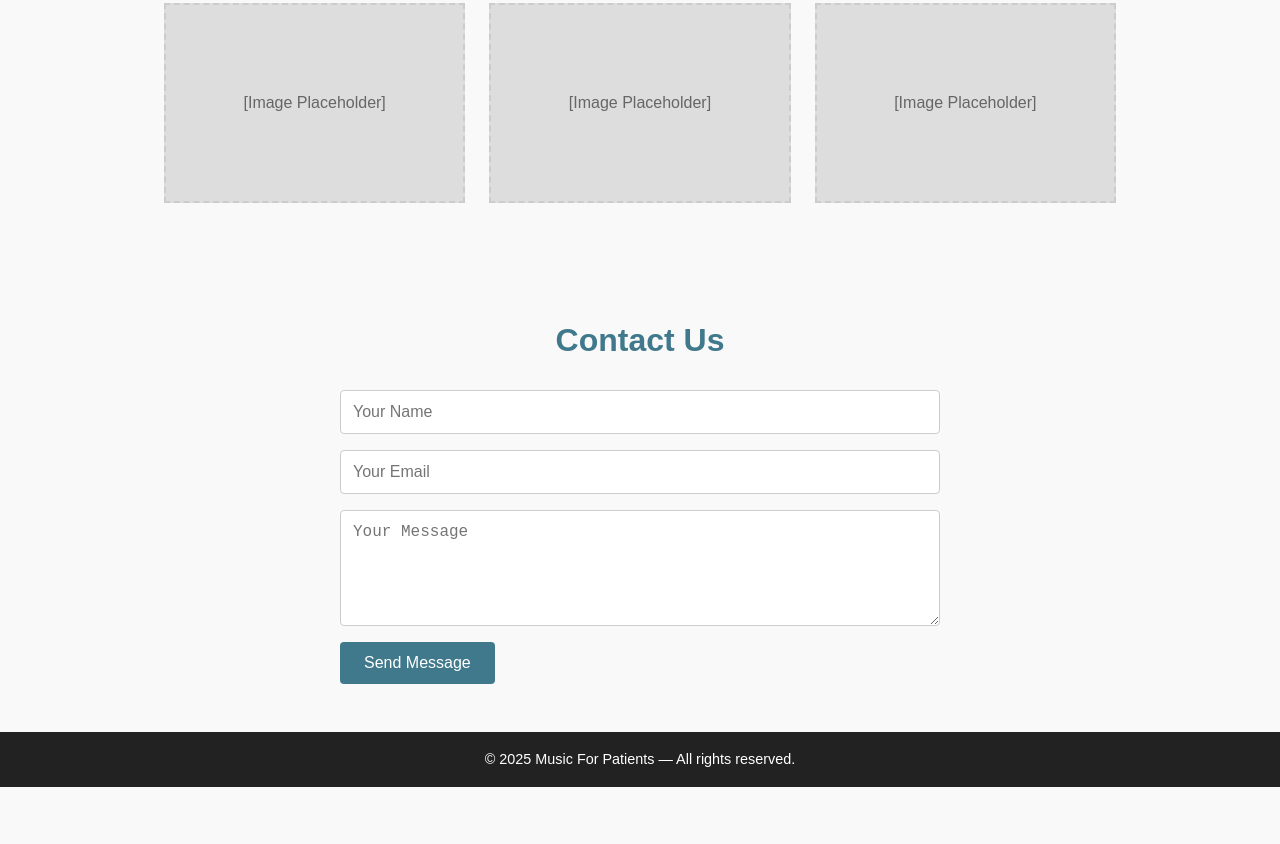
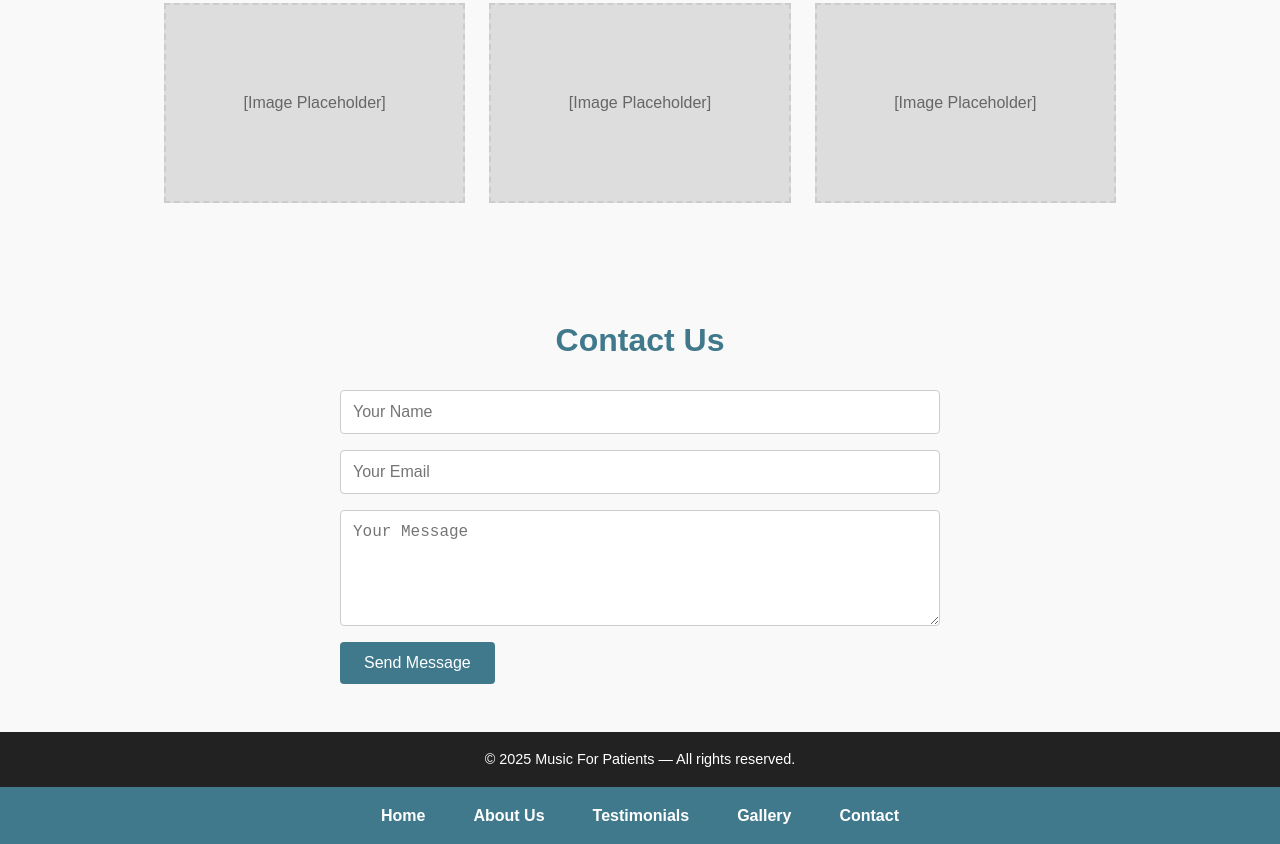
Before and after one commit to dahun1/musicforpatients.github.io, a plain HTML site: page index.html in a window 1280 px wide. Shown: the part 1424-2268 px from the top of the page. Before the commit the page ends 2211 px from the top, so only its background shows below. Drawn offline with Linux system fonts and the light colour scheme.

Commit message:
Update index.html

```diff
--- a/index.html
+++ b/index.html
@@ -285,3 +285,21 @@
 
 </body>
 </html>
+
+<nav>
+  <div class="navbar">
+    <ul>
+      <li><a href="#home">Home</a></li>
+      <li class="dropdown">
+        <a href="#about">About Us</a>
+        <div class="dropdown-content">
+          <a href="mission.html">Our Mission</a>
+          <a href="team.html">Our Team</a>
+        </div>
+      </li>
+      <li><a href="#testimonials">Testimonials</a></li>
+      <li><a href="#gallery">Gallery</a></li>
+      <li><a href="#contact">Contact</a></li>
+    </ul>
+  </div>
+</nav>
```
